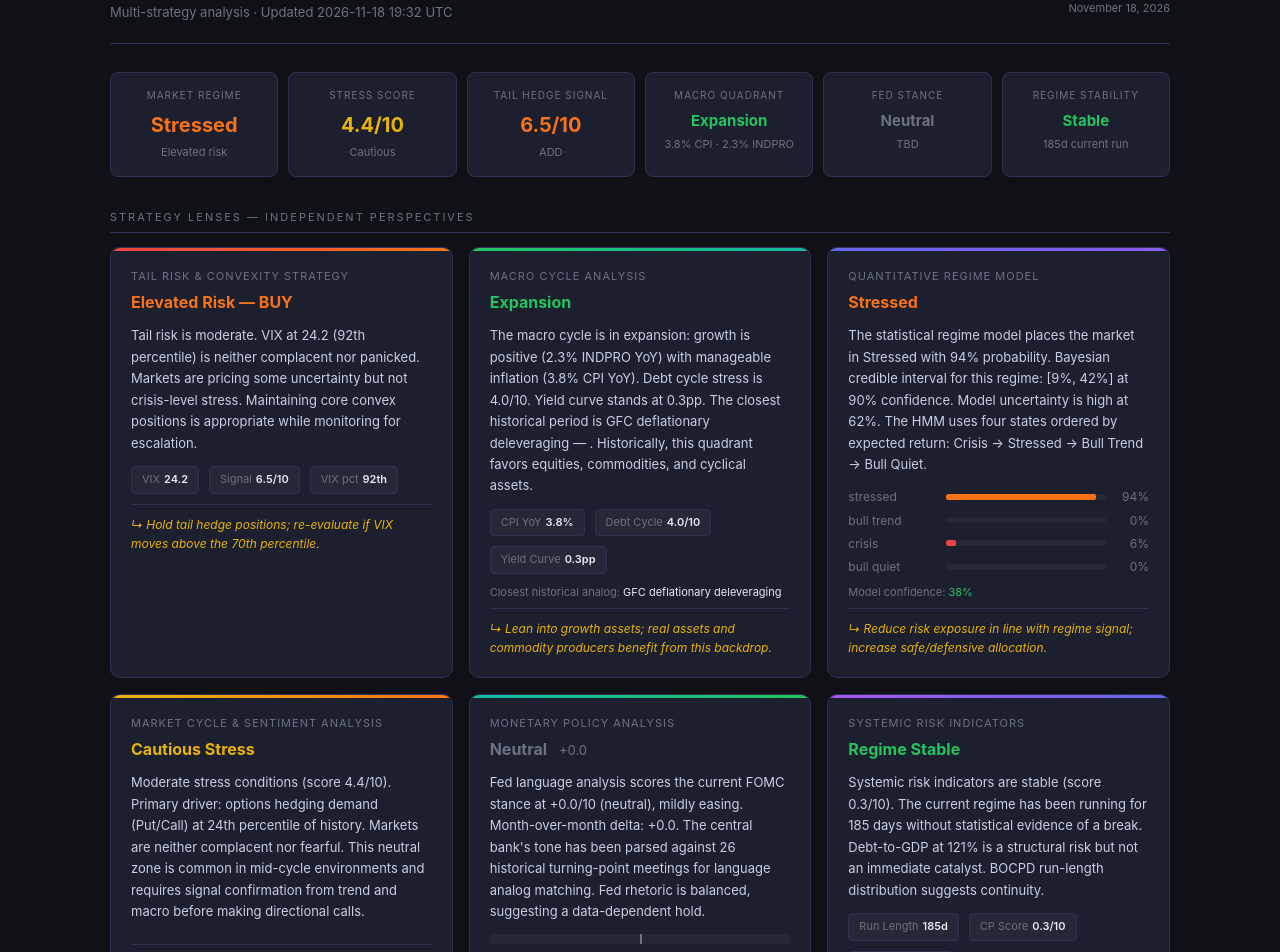
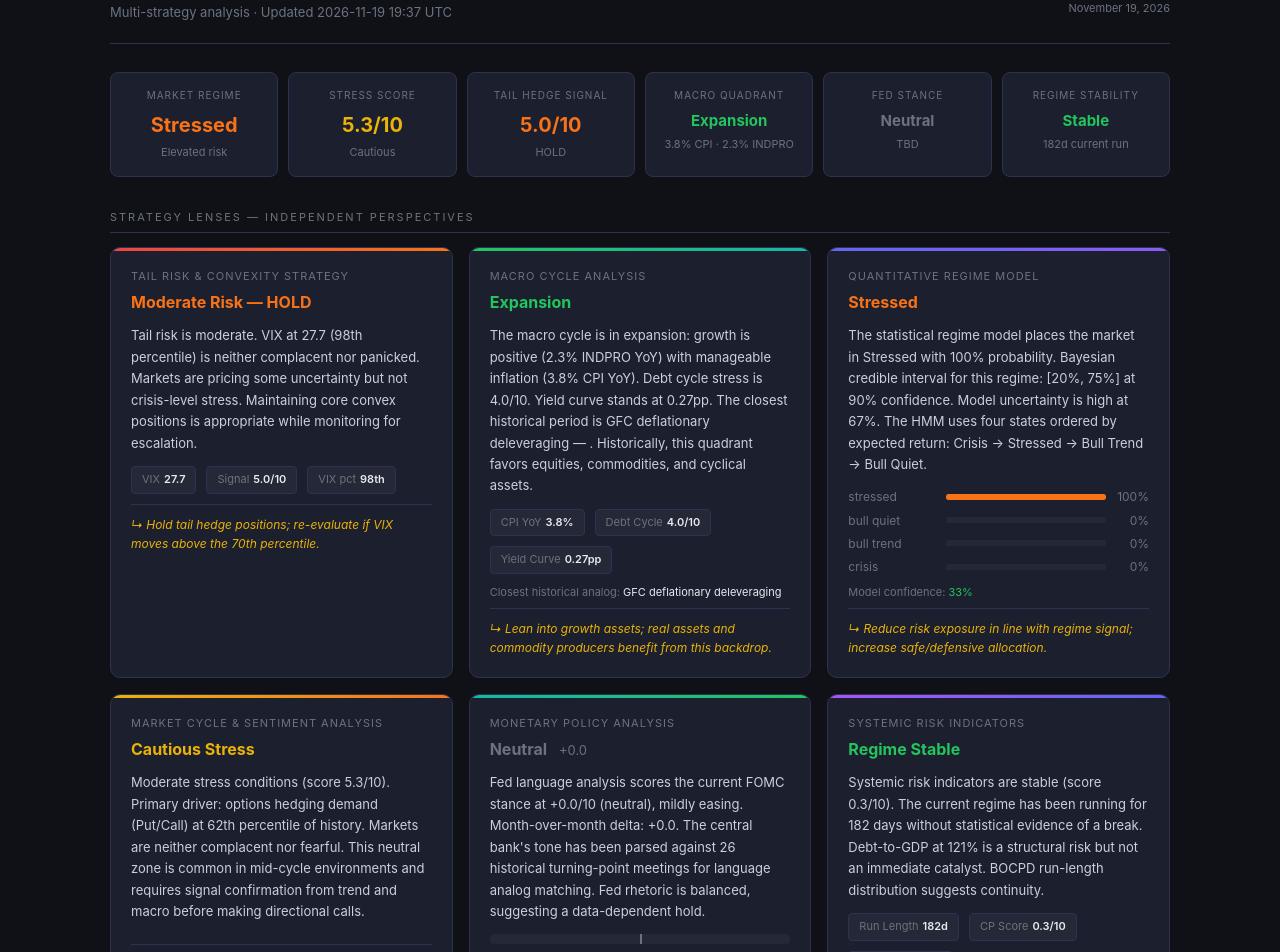
Before and after one commit to james-greb/portfolio-dashboard, a plain HTML site: page index.html in a window 1280 px wide. Shown: the part 60-1012 px from the top of the page. Drawn offline with Linux system fonts and the light colour scheme.

Commit message:
chore: auto-update dashboard 2026-11-19

```diff
--- a/index.html
+++ b/index.html
@@ -294,12 +294,12 @@
     <div>
       <h1>Market Intelligence Dashboard</h1>
       <div class="subtitle">
-        Multi-strategy analysis · Updated 2026-11-18 19:32 UTC
+        Multi-strategy analysis · Updated 2026-11-19 19:37 UTC
       </div>
     </div>
     <div style="display:flex;flex-direction:column;align-items:flex-end;gap:8px">
       <span class="ai-badge">⚡ AI-Generated Analysis</span>
-      <span style="font-size:11px;color:var(--muted)">November 18, 2026</span>
+      <span style="font-size:11px;color:var(--muted)">November 19, 2026</span>
     </div>
   </header>
 
@@ -320,7 +320,7 @@
       <div class="ptvalue" style="color:
         var(--yellow)
         ">
-        4.4/10
+        5.3/10
       </div>
       <div class="ptsub">Cautious</div>
     </div>
@@ -331,9 +331,9 @@
       <div class="ptvalue" style="color:
         var(--orange)
         ">
-        6.5/10
+        5.0/10
       </div>
-      <div class="ptsub">ADD</div>
+      <div class="ptsub">HOLD</div>
     </div>
 
     <!-- Macro quadrant -->
@@ -364,7 +364,7 @@
         var(--green)">
         Stable
       </div>
-      <div class="ptsub">185d current run</div>
+      <div class="ptsub">182d current run</div>
     </div>
   </div>
 
@@ -379,13 +379,13 @@
       <div class="lens-stance" style="color:
         var(--orange)
         ">
-        Elevated Risk — BUY
+        Moderate Risk — HOLD
       </div>
-      <div class="lens-body">Tail risk is moderate. VIX at 24.2 (92th percentile) is neither complacent nor panicked. Markets are pricing some uncertainty but not crisis-level stress. Maintaining core convex positions is appropriate while monitoring for escalation.</div>
+      <div class="lens-body">Tail risk is moderate. VIX at 27.7 (98th percentile) is neither complacent nor panicked. Markets are pricing some uncertainty but not crisis-level stress. Maintaining core convex positions is appropriate while monitoring for escalation.</div>
       <div class="stat-row">
-        <div class="stat-chip"><span class="sck">VIX</span><span class="scv">24.2</span></div>
-        <div class="stat-chip"><span class="sck">Signal</span><span class="scv">6.5/10</span></div>
-        <div class="stat-chip"><span class="sck">VIX pct</span><span class="scv">92th</span></div>
+        <div class="stat-chip"><span class="sck">VIX</span><span class="scv">27.7</span></div>
+        <div class="stat-chip"><span class="sck">Signal</span><span class="scv">5.0/10</span></div>
+        <div class="stat-chip"><span class="sck">VIX pct</span><span class="scv">98th</span></div>
       </div>
       <div class="lens-implication">Hold tail hedge positions; re-evaluate if VIX moves above the 70th percentile.</div>
     </div>
@@ -398,11 +398,11 @@
         ">
         Expansion
       </div>
-      <div class="lens-body">The macro cycle is in expansion: growth is positive (2.3% INDPRO YoY) with manageable inflation (3.8% CPI YoY). Debt cycle stress is 4.0/10. Yield curve stands at 0.3pp. The closest historical period is GFC deflationary deleveraging — . Historically, this quadrant favors equities, commodities, and cyclical assets.</div>
+      <div class="lens-body">The macro cycle is in expansion: growth is positive (2.3% INDPRO YoY) with manageable inflation (3.8% CPI YoY). Debt cycle stress is 4.0/10. Yield curve stands at 0.27pp. The closest historical period is GFC deflationary deleveraging — . Historically, this quadrant favors equities, commodities, and cyclical assets.</div>
       <div class="stat-row">
         <div class="stat-chip"><span class="sck">CPI YoY</span><span class="scv">3.8%</span></div>
         <div class="stat-chip"><span class="sck">Debt Cycle</span><span class="scv">4.0/10</span></div>
-        <div class="stat-chip"><span class="sck">Yield Curve</span><span class="scv">0.3pp</span></div>
+        <div class="stat-chip"><span class="sck">Yield Curve</span><span class="scv">0.27pp</span></div>
       </div>
 
       <div style="font-size:11px;color:var(--muted);margin-top:8px">
@@ -420,17 +420,27 @@
         ">
         Stressed
       </div>
-      <div class="lens-body">The statistical regime model places the market in Stressed with 94% probability. Bayesian credible interval for this regime: [9%, 42%] at 90% confidence. Model uncertainty is high at 62%. The HMM uses four states ordered by expected return: Crisis → Stressed → Bull Trend → Bull Quiet.</div>
+      <div class="lens-body">The statistical regime model places the market in Stressed with 100% probability. Bayesian credible interval for this regime: [20%, 75%] at 90% confidence. Model uncertainty is high at 67%. The HMM uses four states ordered by expected return: Crisis → Stressed → Bull Trend → Bull Quiet.</div>
       <!-- Regime probabilities -->
 
       <div style="display:flex;align-items:center;gap:8px;margin:4px 0;font-size:12px">
         <div style="width:90px;color:var(--muted)">stressed</div>
         <div style="flex:1;background:var(--surface2);border-radius:2px;height:6px;overflow:hidden">
-          <div style="width:94%;height:100%;background:
+          <div style="width:100%;height:100%;background:
             var(--orange)
             ;border-radius:2px"></div>
         </div>
-        <div style="width:35px;text-align:right;color:var(--muted)">94%</div>
+        <div style="width:35px;text-align:right;color:var(--muted)">100%</div>
+      </div>
+
+      <div style="display:flex;align-items:center;gap:8px;margin:4px 0;font-size:12px">
+        <div style="width:90px;color:var(--muted)">bull quiet</div>
+        <div style="flex:1;background:var(--surface2);border-radius:2px;height:6px;overflow:hidden">
+          <div style="width:0%;height:100%;background:
+            var(--green)
+            ;border-radius:2px"></div>
+        </div>
+        <div style="width:35px;text-align:right;color:var(--muted)">0%</div>
       </div>
 
       <div style="display:flex;align-items:center;gap:8px;margin:4px 0;font-size:12px">
@@ -446,18 +456,8 @@
       <div style="display:flex;align-items:center;gap:8px;margin:4px 0;font-size:12px">
         <div style="width:90px;color:var(--muted)">crisis</div>
         <div style="flex:1;background:var(--surface2);border-radius:2px;height:6px;overflow:hidden">
-          <div style="width:6%;height:100%;background:
+          <div style="width:0%;height:100%;background:
             var(--red);border-radius:2px"></div>
-        </div>
-        <div style="width:35px;text-align:right;color:var(--muted)">6%</div>
-      </div>
-
-      <div style="display:flex;align-items:center;gap:8px;margin:4px 0;font-size:12px">
-        <div style="width:90px;color:var(--muted)">bull quiet</div>
-        <div style="flex:1;background:var(--surface2);border-radius:2px;height:6px;overflow:hidden">
-          <div style="width:0%;height:100%;background:
-            var(--green)
-            ;border-radius:2px"></div>
         </div>
         <div style="width:35px;text-align:right;color:var(--muted)">0%</div>
       </div>
@@ -465,7 +465,7 @@
 
       <div style="font-size:11px;color:var(--muted);margin-top:8px">
         Model confidence: <span style="color:var(--green)">
-          38%
+          33%
         </span>
       </div>
 
@@ -480,7 +480,7 @@
         ">
         Cautious Stress
       </div>
-      <div class="lens-body">Moderate stress conditions (score 4.4/10). Primary driver: options hedging demand (Put/Call) at 24th percentile of history. Markets are neither complacent nor fearful. This neutral zone is common in mid-cycle environments and requires signal confirmation from trend and macro before making directional calls.</div>
+      <div class="lens-body">Moderate stress conditions (score 5.3/10). Primary driver: options hedging demand (Put/Call) at 62th percentile of history. Markets are neither complacent nor fearful. This neutral zone is common in mid-cycle environments and requires signal confirmation from trend and macro before making directional calls.</div>
       <div class="stat-row">
 
 
@@ -524,9 +524,9 @@
         var(--green)">
         Regime Stable
       </div>
-      <div class="lens-body">Systemic risk indicators are stable (score 0.3/10). The current regime has been running for 185 days without statistical evidence of a break. Debt-to-GDP at 121% is a structural risk but not an immediate catalyst. BOCPD run-length distribution suggests continuity.</div>
+      <div class="lens-body">Systemic risk indicators are stable (score 0.3/10). The current regime has been running for 182 days without statistical evidence of a break. Debt-to-GDP at 121% is a structural risk but not an immediate catalyst. BOCPD run-length distribution suggests continuity.</div>
       <div class="stat-row">
-        <div class="stat-chip"><span class="sck">Run Length</span><span class="scv">185d</span></div>
+        <div class="stat-chip"><span class="sck">Run Length</span><span class="scv">182d</span></div>
         <div class="stat-chip"><span class="sck">CP Score</span><span class="scv">0.3/10</span></div>
         <div class="stat-chip"><span class="sck">Debt/GDP</span><span class="scv">121%</span></div>
       </div>
@@ -539,12 +539,12 @@
   <div class="section-label">Synthesis — Combined View</div>
   <div class="synthesis-card">
     <div class="synthesis-title">⊕ Cross-Strategy Synthesis</div>
-    <div class="synthesis-body">Signals are mixed across the six lenses — some defensive, some constructive. 2 of 6 signals lean defensive, 2 lean risk-on. This divergence calls for balanced positioning: maintain hedges but do not exit core holdings. The macro cycle is in expansion, providing a supportive backdrop for risk assets. Monetary policy is neutral, providing no clear directional impulse. Overall posture: MIXED.</div>
+    <div class="synthesis-body">Signals are mixed across the six lenses — some defensive, some constructive. 1 of 6 signals lean defensive, 2 lean risk-on. This divergence calls for balanced positioning: maintain hedges but do not exit core holdings. The macro cycle is in expansion, providing a supportive backdrop for risk assets. Monetary policy is neutral, providing no clear directional impulse. Overall posture: MIXED.</div>
     <div class="synthesis-posture">
 
       <span class="posture-tag">Defensive Tilt</span>
 
-      <span class="posture-tag">Hedge Elevated</span>
+      <span class="posture-tag">Hedge Light</span>
 
       <span class="posture-tag">Macro Expansionary</span>
 
@@ -565,7 +565,7 @@
 
   <!-- ── Footer ── -->
   <footer class="site-footer">
-    Market Intelligence Dashboard · November 18, 2026<br>
+    Market Intelligence Dashboard · November 19, 2026<br>
     Data sources: Federal Reserve, FRED, yfinance (public) · Models: HMM, Bayesian inference, BOCPD, GPR/EPU/STLFSI composite<br>
     <span style="color:#374151">Updated daily · AI-generated · Not financial advice</span>
   </footer>
```
